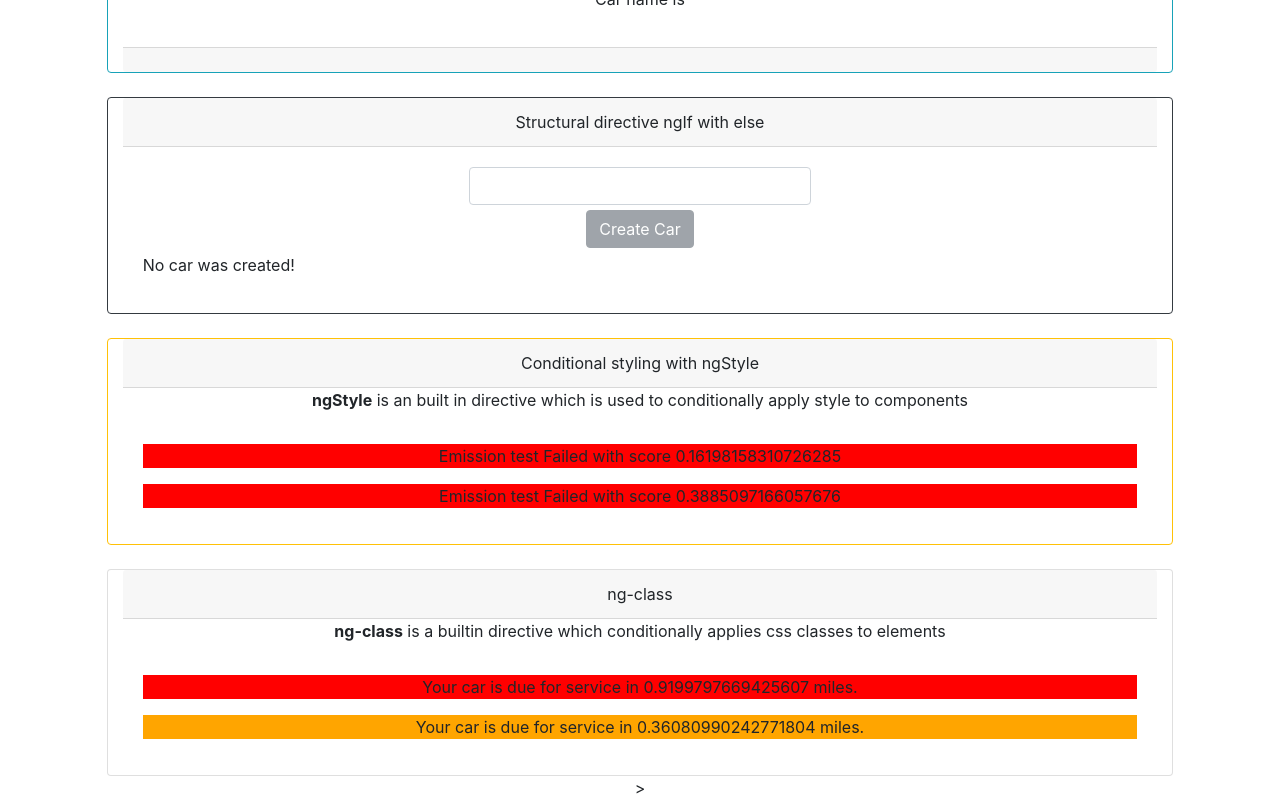
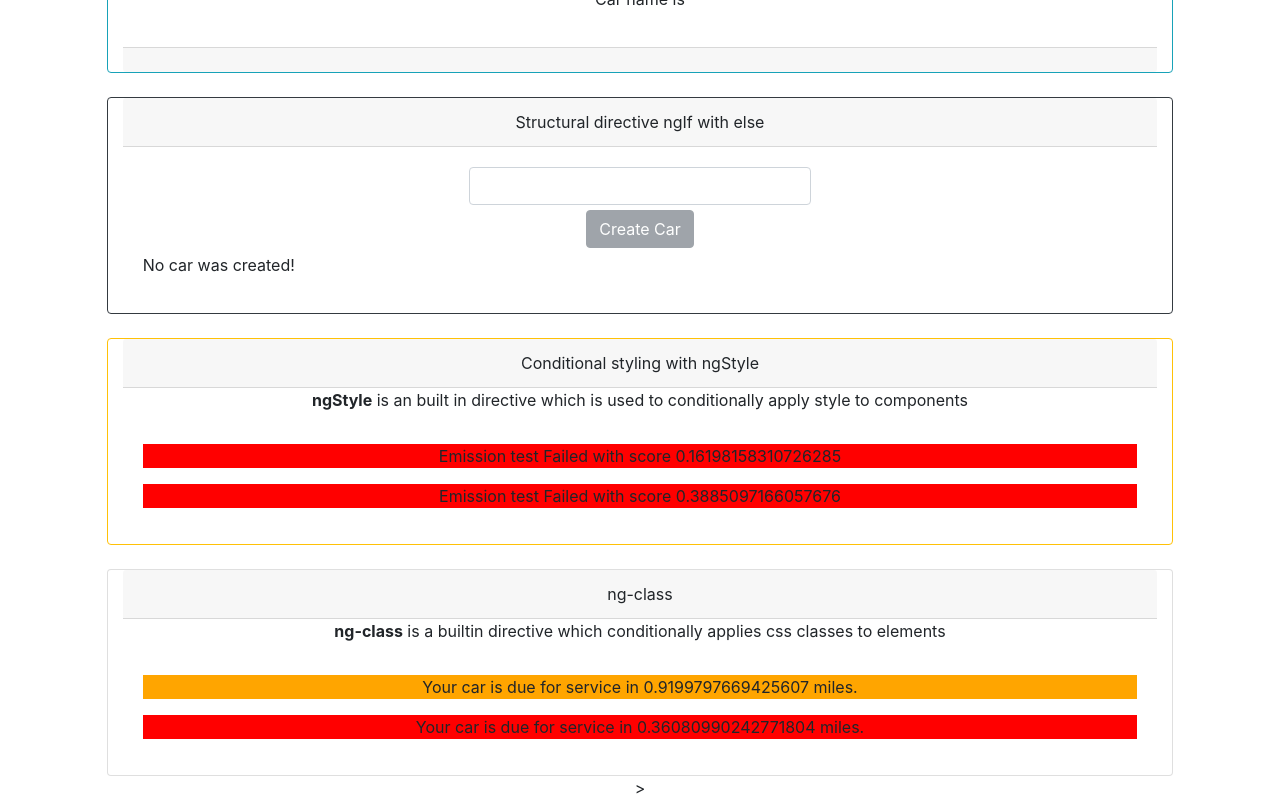
Before and after one commit to kannanParamasivam/angular-practice, an Angular app: page / in a window 1280 px wide. Shown: the part 720-1520 px from the top of the page. Built offline with nearby package versions, Linux system fonts and the light colour scheme.

Commit message:
Added ng-class

```diff
--- a/src/app/due-for-service/due-for-service.component.css
+++ b/src/app/due-for-service/due-for-service.component.css
@@ -1,7 +1,7 @@
-.bgred {
+.bg_red {
     background-color: red;
 }
 
-.bgorange {
+.bg_orange {
     background-color: orange;
 }
--- a/src/app/due-for-service/due-for-service.component.html
+++ b/src/app/due-for-service/due-for-service.component.html
@@ -1,3 +1,3 @@
-<p [ngClass]="{bgorange: isCritical, bgred: !isCritical}">
+<p [ngClass]="{bg_orange: !isCritical, bg_red: isCritical}">
   Your car is due for service in {{dueInMiles}} miles.
 </p>
```
